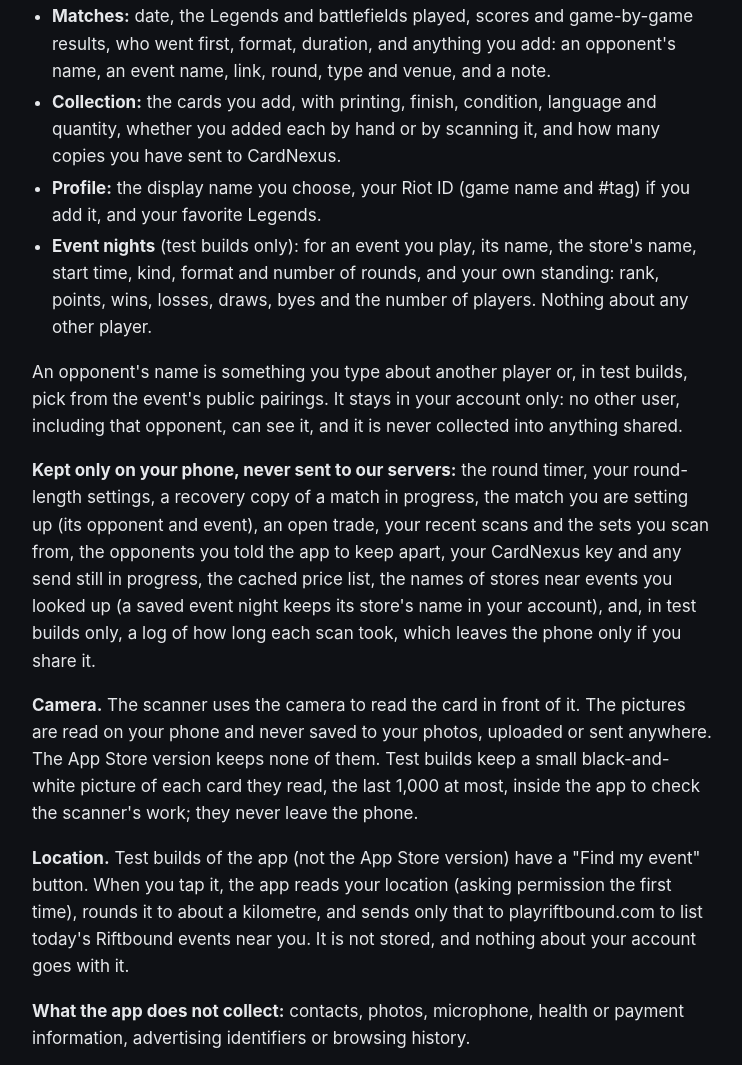
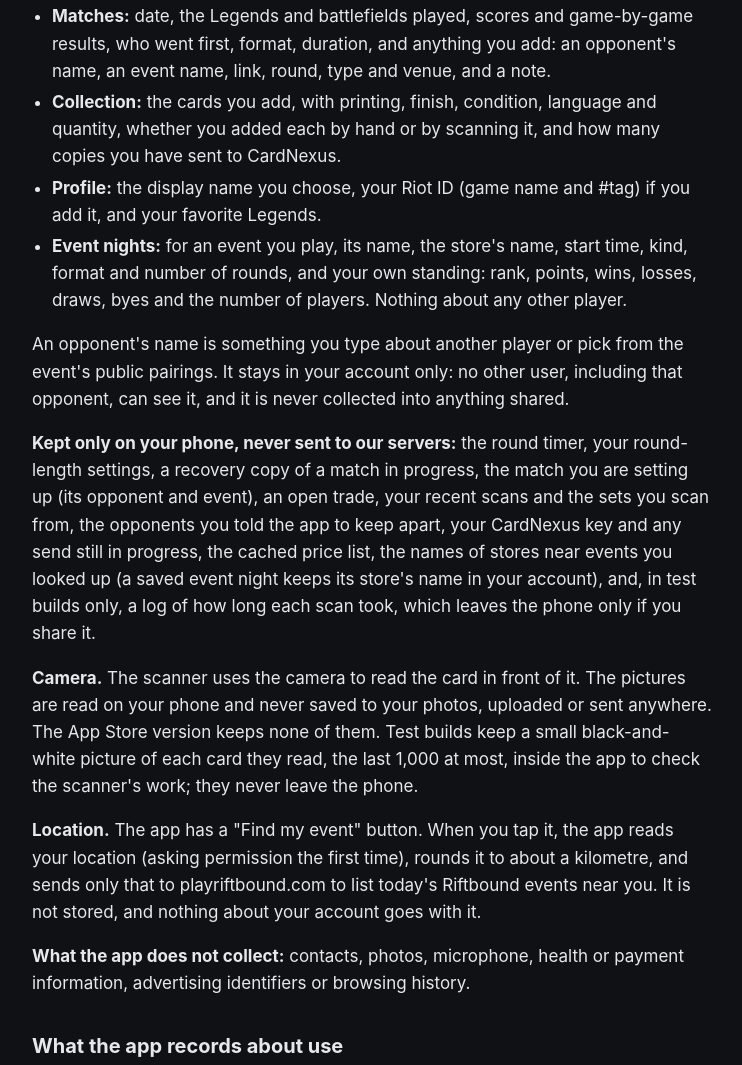
Before and after one commit to Eighth-Point/eighth-point.github.io, a plain HTML site: page privacy/index.html in a window 1280 px wide. Shown: the part 744-1809 px from the top of the page, without its empty margins (268-1010 px from the left). Drawn offline with Linux system fonts and the light colour scheme.

Commit message:
Privacy policy effective 2026-11-12: the event picker and Find my event are in the App Store version

```diff
--- a/privacy/index.html
+++ b/privacy/index.html
@@ -20,7 +20,7 @@
 <main>
 <!-- Rendered from legal/privacy-policy.md; change both in the same commit (scripts/test/site.test.mjs checks they agree). -->
 <h1>Eighth Point Privacy Policy</h1>
-<p><strong>Effective date:</strong> 2026-11-11</p>
+<p><strong>Effective date:</strong> 2026-11-12</p>
 <p>Eighth Point is an independent companion app for the Riftbound trading card game, made by one developer. It is unofficial: not made, endorsed or sponsored by Riot Games. This policy says what the app keeps, where it goes, and how to delete it.</p>
 <p>The short version: your matches, collection and settings are yours. They sync to your own account so they follow you to a new phone. Nobody else can read them, they are never combined with other players' data or published, and they are never sold. The app has no ads and no tracking. It records which features you use, under your account, so we can improve it. Only the developer can see this. It never includes your matches, cards or opponents, and it is never sold or shared.</p>
 <h2>What the app keeps</h2>
@@ -35,12 +35,12 @@
 <li><strong>Matches:</strong> date, the Legends and battlefields played, scores and game-by-game results, who went first, format, duration, and anything you add: an opponent's name, an event name, link, round, type and venue, and a note.</li>
 <li><strong>Collection:</strong> the cards you add, with printing, finish, condition, language and quantity, whether you added each by hand or by scanning it, and how many copies you have sent to CardNexus.</li>
 <li><strong>Profile:</strong> the display name you choose, your Riot ID (game name and #tag) if you add it, and your favorite Legends.</li>
-<li><strong>Event nights</strong> (test builds only): for an event you play, its name, the store's name, start time, kind, format and number of rounds, and your own standing: rank, points, wins, losses, draws, byes and the number of players. Nothing about any other player.</li>
+<li><strong>Event nights:</strong> for an event you play, its name, the store's name, start time, kind, format and number of rounds, and your own standing: rank, points, wins, losses, draws, byes and the number of players. Nothing about any other player.</li>
 </ul>
-<p>An opponent's name is something you type about another player or, in test builds, pick from the event's public pairings. It stays in your account only: no other user, including that opponent, can see it, and it is never collected into anything shared.</p>
+<p>An opponent's name is something you type about another player or pick from the event's public pairings. It stays in your account only: no other user, including that opponent, can see it, and it is never collected into anything shared.</p>
 <p><strong>Kept only on your phone, never sent to our servers:</strong> the round timer, your round-length settings, a recovery copy of a match in progress, the match you are setting up (its opponent and event), an open trade, your recent scans and the sets you scan from, the opponents you told the app to keep apart, your CardNexus key and any send still in progress, the cached price list, the names of stores near events you looked up (a saved event night keeps its store's name in your account), and, in test builds only, a log of how long each scan took, which leaves the phone only if you share it.</p>
 <p><strong>Camera.</strong> The scanner uses the camera to read the card in front of it. The pictures are read on your phone and never saved to your photos, uploaded or sent anywhere. The App Store version keeps none of them. Test builds keep a small black-and-white picture of each card they read, the last 1,000 at most, inside the app to check the scanner's work; they never leave the phone.</p>
-<p><strong>Location.</strong> Test builds of the app (not the App Store version) have a "Find my event" button. When you tap it, the app reads your location (asking permission the first time), rounds it to about a kilometre, and sends only that to playriftbound.com to list today's Riftbound events near you. It is not stored, and nothing about your account goes with it.</p>
+<p><strong>Location.</strong> The app has a "Find my event" button. When you tap it, the app reads your location (asking permission the first time), rounds it to about a kilometre, and sends only that to playriftbound.com to list today's Riftbound events near you. It is not stored, and nothing about your account goes with it.</p>
 <p><strong>What the app does not collect:</strong> contacts, photos, microphone, health or payment information, advertising identifiers or browsing history.</p>
 <h2>What the app records about use</h2>
 <p>To learn which parts of the app are used and where people get stuck, the app records short events under your account. An event is a name from a fixed list, sometimes the screen it happened on, the time, a session number that groups the events of one sitting with their order in it, the app's version and build, and a few numbers, yes-or-no answers or choices from a fixed list. It never holds your matches, cards, Legends, battlefields, scores, opponents, names, handles, Riot ID, stores, events, searches, anything you type, prices or keys. While a match is on the board the app records nothing but its start and its end, and sends nothing.</p>
@@ -76,7 +76,7 @@
 <li><strong>Supabase</strong> stores your account and synced data on servers in the United States, so your data survives a lost phone and appears on each phone you sign in on. Every row belongs to one account, and the database itself refuses to show it to any other account. Supabase also records the IP address and device type of each sign-in, as part of keeping sessions secure. The app also downloads a daily list of card prices from the same backend, using your sign-in; the list is the same for everyone and the download sends nothing else about you.</li>
 <li><strong>Apple and Google</strong> handle sign-in. They tell us who you are; the app sends them nothing back, except when you delete an account that uses Apple (see below).</li>
 <li><strong>Card images</strong> load from a third-party image host (Piltover Archive), and the app may ask it whether an image that failed to load exists. Like any website, it sees your IP address and which card images your phone requests. It receives nothing about your account.</li>
-<li><strong>playriftbound.com</strong> (Riot's event site; test builds only). If you paste an event link or tap Find my event, the app asks it for that event's pairings, or for today's events near the rounded location above, and checks the event for updates while you play it. The app names itself and its version to the site. It sends nothing about your account: your Riot ID is matched against the roster on your phone.</li>
+<li><strong>playriftbound.com</strong> (Riot's event site). If you paste an event link or tap Find my event, the app asks it for that event's pairings, or for today's events near the rounded location above, and checks the event for updates while you play it. The app names itself and its version to the site. It sends nothing about your account: your Riot ID is matched against the roster on your phone.</li>
 <li><strong>CardNexus</strong> (optional). If you paste a CardNexus API key in Profile, the cards you choose to send go from your phone straight to CardNexus, under their privacy policy. The key stays in your phone's Keychain; Eighth Point's servers never see the key; the app syncs how many copies of each card you have sent, with your collection, so another phone does not send them again. Signing out removes the key from the phone. Nothing is sent until you tap Send.</li>
 <li><strong>Expo</strong> (app updates). When the app opens, it asks Expo's update service whether a fix is waiting and downloads it if so. The request carries the app's version, a random ID made for this install (so Expo can count installs; it is not your account and not a device identifier) and, if the app failed to start the last time, a short description of that error. It sends nothing about your account or what you do in the app.</li>
 <li><strong>Discord</strong> (only when you post a night). At the end of a Nexus Night you can post it to #nexus-night-shares in the Eighth Point Discord: you tap Post, the app shows you the exact post, and nothing goes until you confirm. The post is the night's share picture and one line with your saved handle, your record and the event's name. Our backend sends it to Discord, where every member of the server can see it, under Discord's privacy policy, and notes that the night was posted and when, so a night posts only once and an account at most five times a day. You can take a post back for 10 minutes; after that, ask in the server and it will be removed.</li>
```
